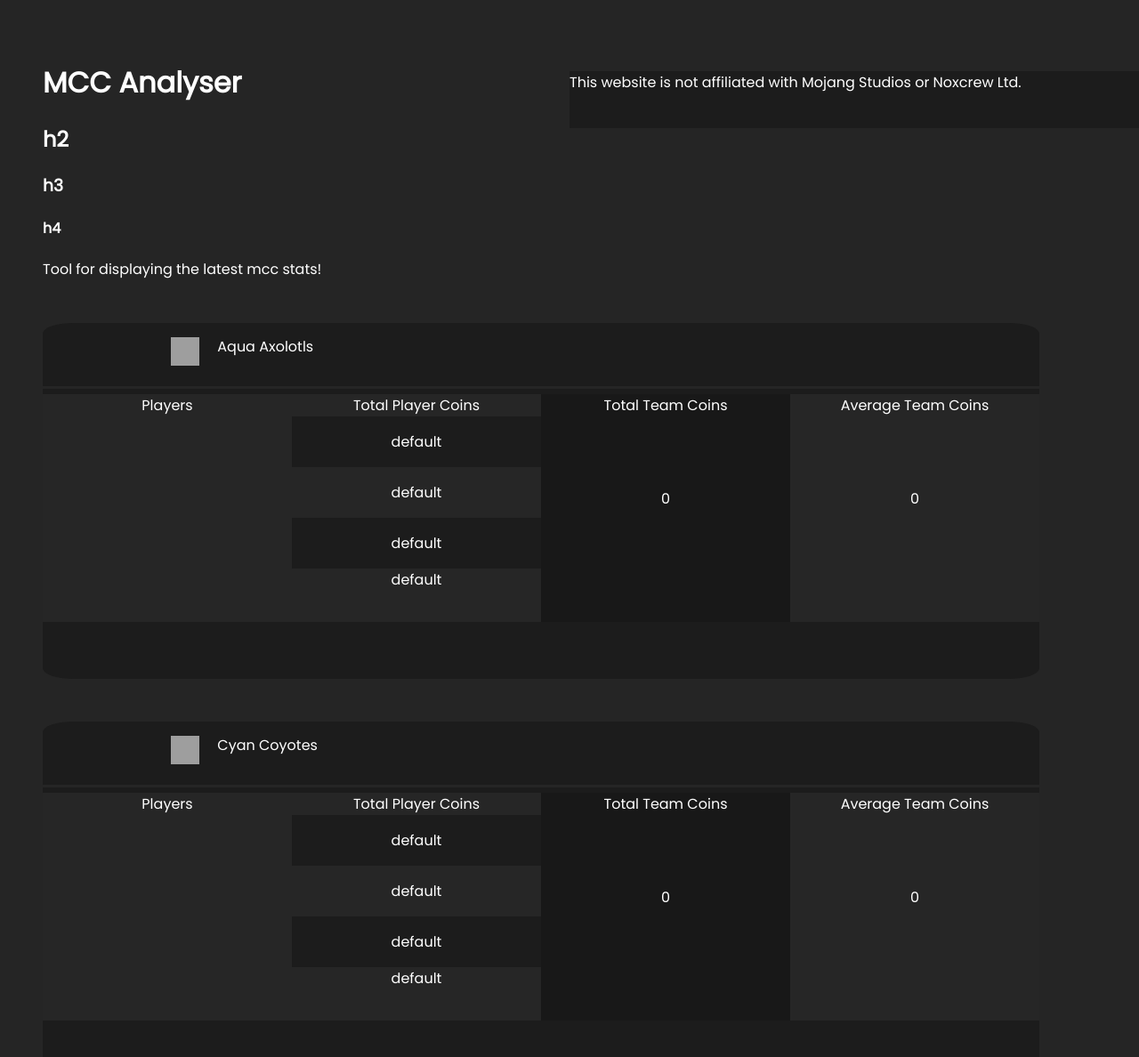
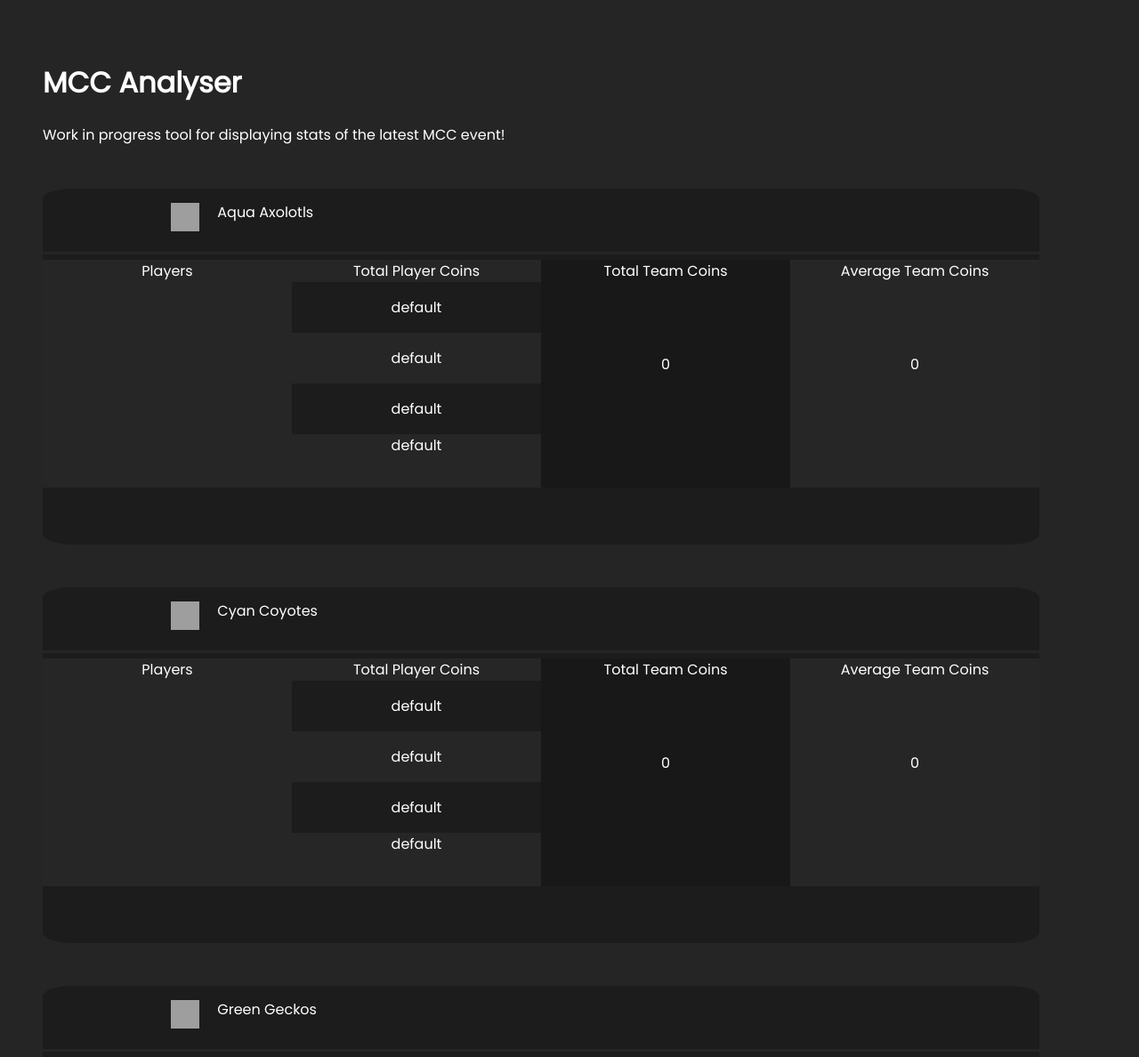
Before and after one commit to TensegrityBlockxels/mccstats, a Flask app: page / in a window 1280 px wide; the page is wider, and only the part inside the window is pictured. Shown: the top 1188 px of that part at 89% size. Run offline with Flask 2, Linux system fonts and the light colour scheme; a map, chart or similar area stays blank; parts of the project's set-up code (start-up, migrations or seed data) failed here and were passed over; grey boxes are pictures that could not be loaded.

Commit message:
Some ui tweaks.

```diff
--- a/main.py
+++ b/main.py
@@ -1,8 +1,13 @@
-from flask import Flask, render_template
+import os
+from flask import Flask, render_template, send_from_directory
 
 app = Flask(__name__)
-app.add_url_rule('/favicon.ico',
-                 redirect_to=url_for('static', filename='favicon.ico'))
+
+
+@app.route('/favicon.ico')
+def favicon():
+    return send_from_directory(os.path.join(app.root_path, 'static'),
+                               'favicon.ico', mimetype='image/vnd.microsoft.icon')
 @app.route("/")
 def test():
     return render_template('tracker.html')
--- a/static/styles/style.css
+++ b/static/styles/style.css
@@ -14,7 +14,6 @@
 body {
     color: #ffff;
     padding: 3rem;
-    /* overflow: hidden; */
     font-family: "Poppins";
     background-color: var(--background-color);
 }
@@ -34,13 +33,15 @@
 }
 
 footer {
+    padding: 2rem;
+    border-radius: 2%;
     height: 4rem;
     width: 100%;
-    position: absolute;
-    left: 50%;
+    position: relative;
+    top: 4rem;
     background-color: var(--accent-color-1);
 }
-footer {
-    position: absolute;
-    top: 5rem;
+
+::-webkit-scrollbar {
+    display: none;
 }
--- a/templates/tracker.html
+++ b/templates/tracker.html
@@ -24,10 +24,7 @@
   </head>
   <body>
     <h1>MCC Analyser</h1>
-    <h2>h2</h2>
-    <h3>h3</h3>
-    <h4>h4</h4>
-    <span>Tool for displaying the latest mcc stats!</span>
+    <span>Work in progress tool for displaying stats of the latest MCC event!</span>
     <div class="teams">
       {% macro teamContainer(team, label) -%}
       <div
```
Also changed, not shown: static/favicon.ico (added), static/favicon.png (renamed from favicon.png).
